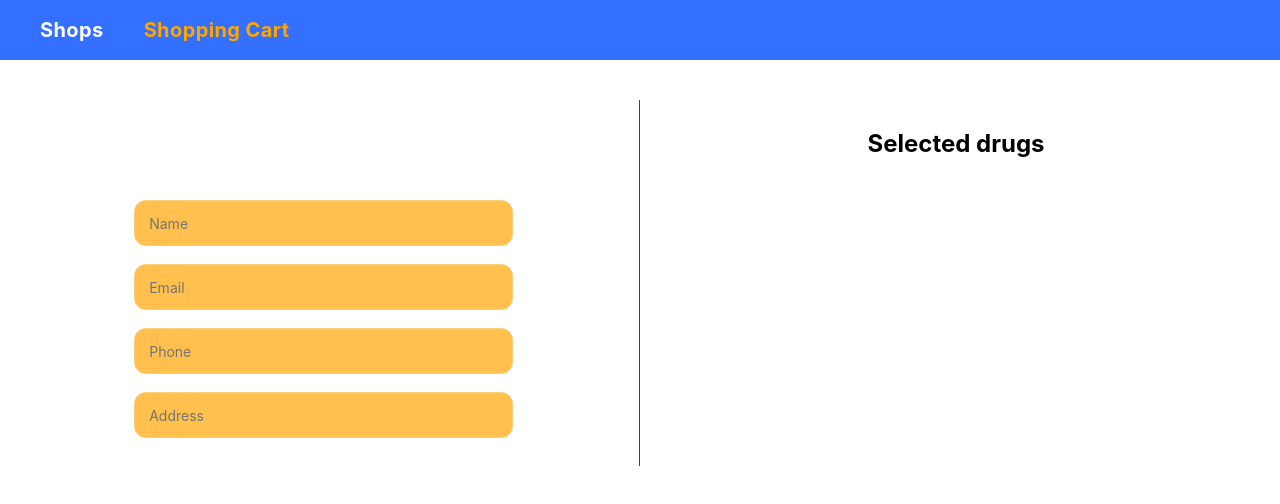
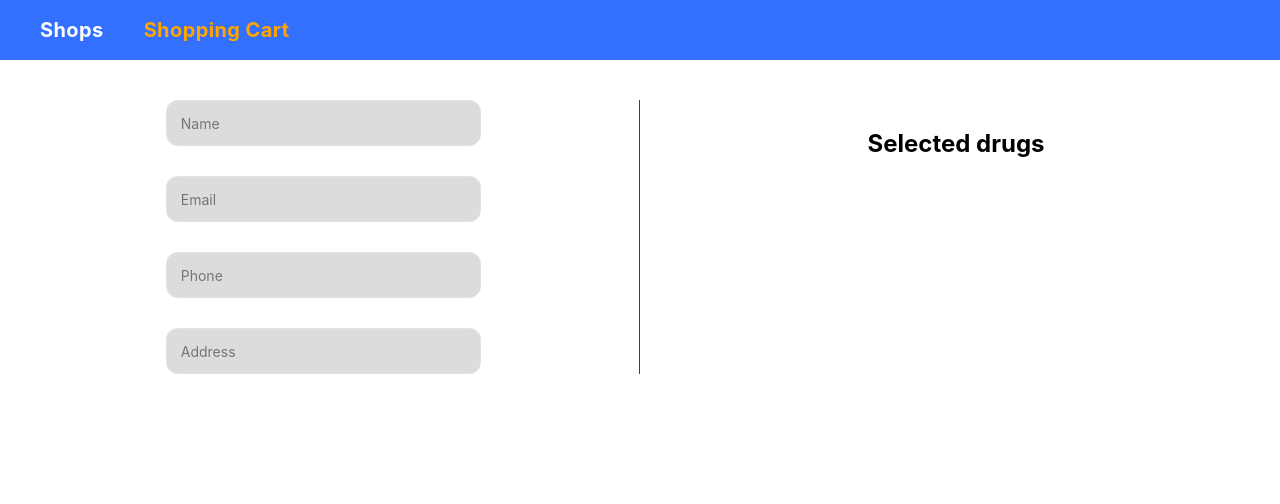
Before and after one commit to Movash/medicine-delivery-app, a React (Create React App) app: page /shoppingCart in a window 1280 px wide. Shown: the top 504 px of the page. Built offline with nearby package versions, Linux system fonts and the light colour scheme.

Commit message:
fix_some_stiles

```diff
--- a/src/components/UserForm/UserForm.styled.js
+++ b/src/components/UserForm/UserForm.styled.js
@@ -2,13 +2,6 @@ import { styled } from 'styled-components';
 
 export const FormCont = styled('div')(() => {
   return {
-    marginTop: '100px',
-    form: {
-      width: '100%',
-      display: 'flex',
-      flexDirection: 'column',
-      alignItems: 'center',
-    },
     input: {
       fontSize: '14px',
       lineHeight: 1.29,
@@ -16,25 +9,24 @@ export const FormCont = styled('div')(() => {
       height: '46px',
       border: '1px solid rgba(239, 237, 232, 0.3)',
       borderRadius: '12px',
-      backgroundColor: 'var(--light-active-color)',
+      backgroundColor: 'var(--second-gray-color)',
       textIndent: '12px',
       outline: 'none',
       paddingTop: '2px',
       transition: 'border-color 250ms cubic-bezier(0.4, 0, 0.2, 1)',
       '&:hover, &:focus': {
-        borderColor: 'var(--orange-color)',
+        borderColor: 'var(--active-color)',
       },
     },
     '.inputs-cont': {
       display: 'flex',
       flexDirection: 'column',
       alignItems: 'center',
-      gap: '18px',
-      marginBottom: '28px',
+      gap: '30px',
       width: '100%',
     },
     '.input-cont': {
-      width: '60%',
+      width: '50%',
     },
     '.input-error': {
       borderColor: 'var(--error-color)',
@@ -58,21 +50,5 @@ export const FormCont = styled('div')(() => {
     '.success': {
       color: 'var(--success-color)',
     },
-    '.submit-btn': {
-      fontSize: '16px',
-      lineHeight: 1.12,
-      padding: '12px 40px',
-      borderRadius: '12px',
-      marginBottom: '12px',
-      backgroundColor: 'var(--light-active-color)',
-      transition: 'background-color 250ms cubic-bezier(0.4, 0, 0.2, 1)',
-      '&:hover, &:focus': {
-        backgroundColor: 'var(--active-color)',
-      },
-      // '&:disabled': {
-      //   color: 'rgba(239, 237, 232, 0.6)',
-      //   cursor: 'not-allowed',
-      // },
-    },
   };
 });
```
